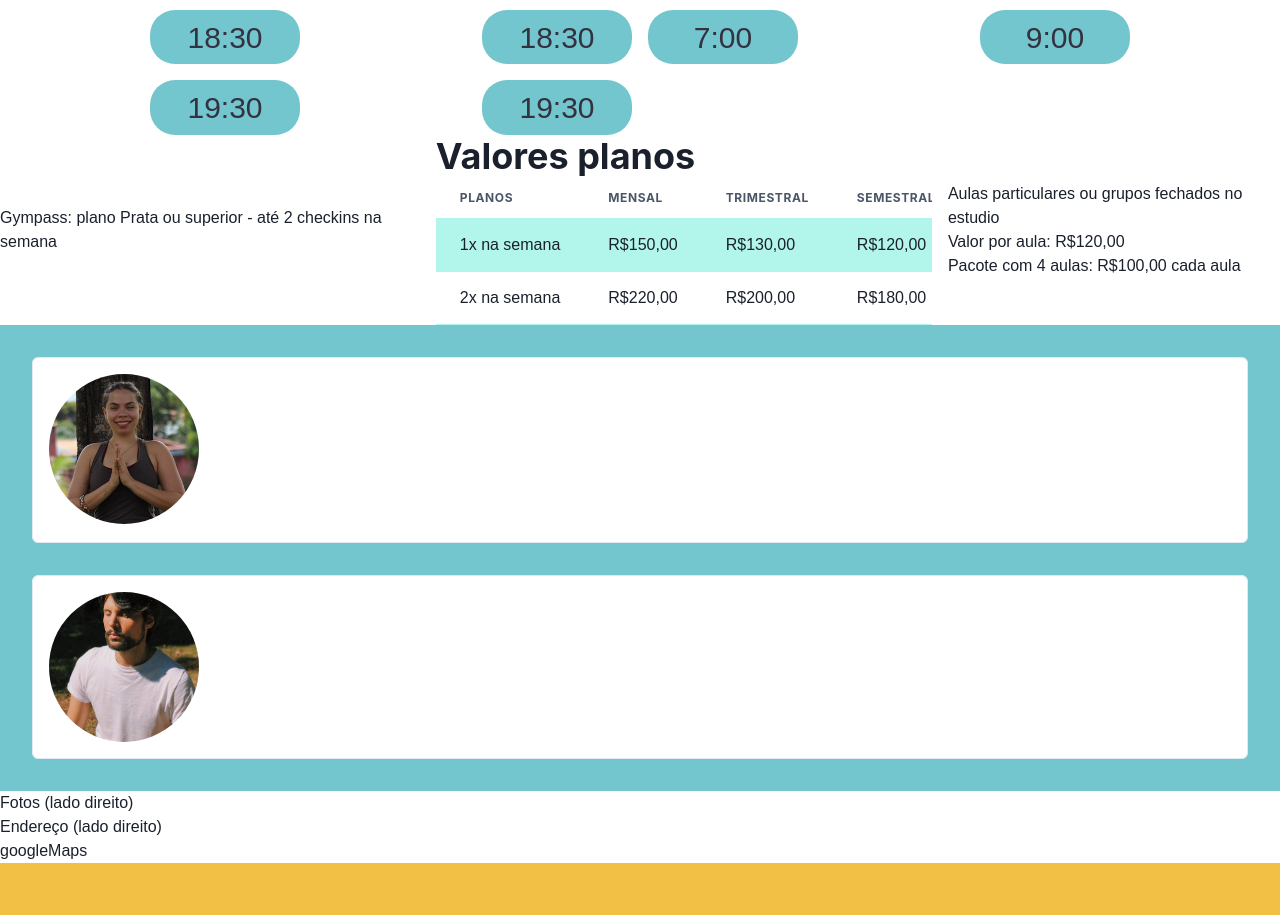
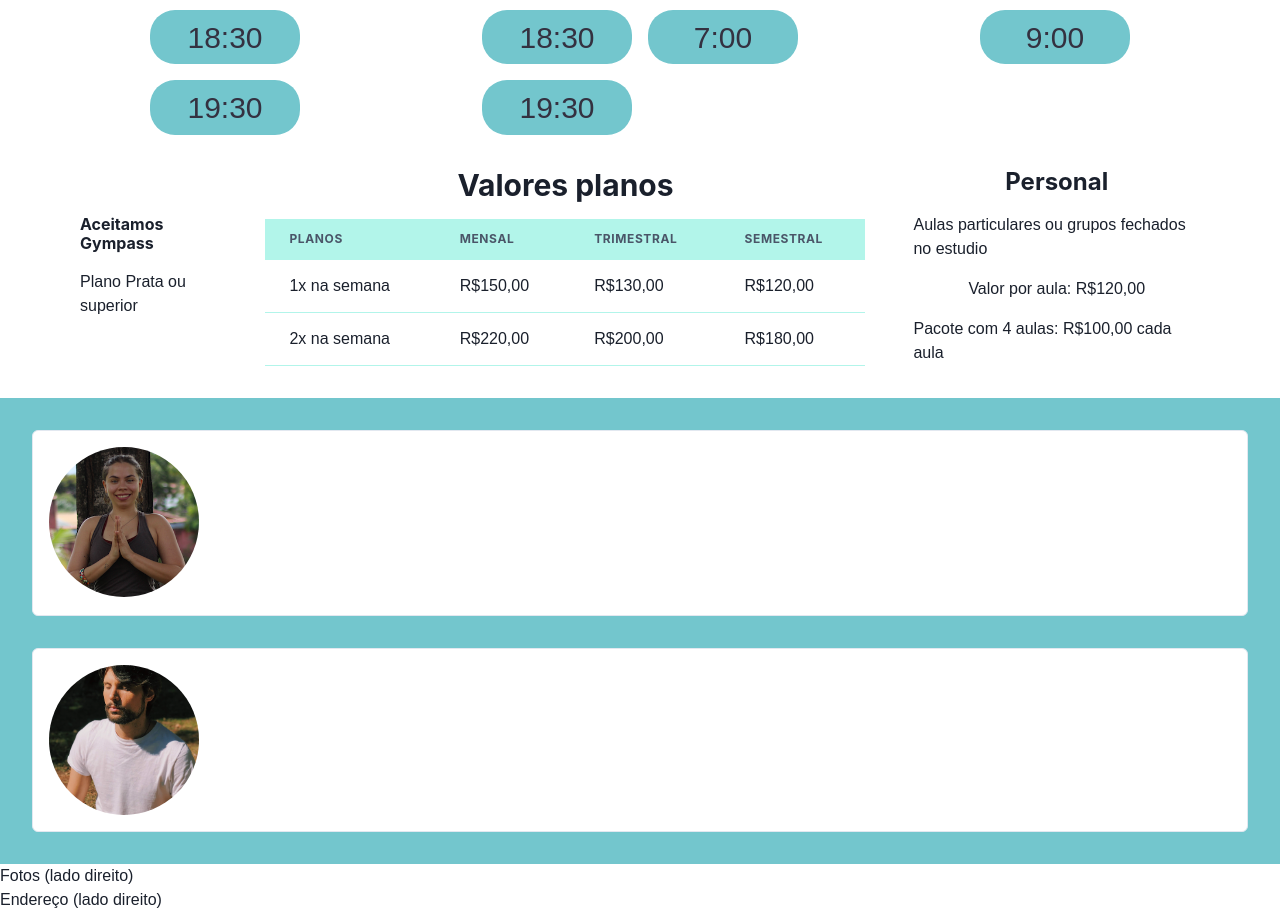
Before and after one commit to Rodrigo-Brezolin-Buquera/YGM-SPA, a React (Create React App) app: page / in a window 1280 px wide. Shown: the part 1540-2455 px from the top of the page. Built offline with nearby package versions, Linux system fonts and the light colour scheme.

Commit message:
secção valores -estilizada

```diff
--- a/src/pages/mainPage/components/values/components/Gympass/Gympass.js
+++ b/src/pages/mainPage/components/values/components/Gympass/Gympass.js
@@ -1,8 +1,13 @@
-import { Text } from "@chakra-ui/react"
+import { Box, Heading, Text } from "@chakra-ui/react"
 import { gympassLimit, gympassPlan } from "../../../../../../constants/texts/valuesInformation"
 
 export const Gympass = () => {
     return (
-        <Text> Gympass: plano {gympassPlan}  ou superior - até {gympassLimit} checkins na semana </Text>
+        <Box display={"flex"} flexDirection="column" justifyContent={"center"} alignItems="center" gap={"1em"} >
+            <Heading fontSize={"initial"}>Aceitamos Gympass</Heading>
+            <Text>  Plano {gympassPlan}  ou superior </Text>
+
+        </Box>
+
     )
 }
--- a/src/pages/mainPage/components/values/components/Personal/Personal.js
+++ b/src/pages/mainPage/components/values/components/Personal/Personal.js
@@ -1,14 +1,16 @@
-import { Text } from "@chakra-ui/react"
+import { Heading, Text,Box } from "@chakra-ui/react"
 import { personalPackValue, personalValue } from "../../../../../../constants/texts/valuesInformation"
 
 export const Personal = () => {
     return (
-        <section>
-             <Text> Aulas particulares ou grupos fechados no estudio</Text>
+
+        <Box display={"flex"} flexDirection="column" justifyContent={"center"} alignItems="center" gap={"1em"} >
+            <Heading fontSize={"2xl"}> Personal </Heading>
+            <Text> Aulas particulares ou grupos fechados no estudio</Text>
              <Text> Valor por aula: {personalValue} </Text>
              <Text> Pacote com 4 aulas: {personalPackValue} cada aula </Text>
 
-        </section>
+        </Box>
 
     )
 }
--- a/src/pages/mainPage/components/values/components/PlanValues/PlanValues.js
+++ b/src/pages/mainPage/components/values/components/PlanValues/PlanValues.js
@@ -13,12 +13,12 @@ import {
 import { Monthy1x, Monthy2x, Quarterly1x, Quarterly2x, Semester1x, Semester2x } from '../../../../../../constants/texts/valuesInformation'
 
 export const PlanValues = () => {
-    return   <TableContainer>
-        <Heading>Valores planos</Heading>
-    <Table variant='striped' colorScheme='teal'>
+    return <TableContainer minWidth="600px" display={"flex"} flexDirection={"column"} alignItems={"center"} gap="1em">
+        <Heading fontSize={"3xl"}>Valores planos</Heading>
+        <Table variant='simple' colorScheme='teal'>
             <Thead>
-            <Tr>
-                <Th> Planos</Th>
+                <Tr backgroundColor={"teal.100"}>
+                    <Th>Planos</Th>
                     <Th>Mensal</Th>
                     <Th>Trimestral</Th>
                     <Th>Semestral</Th>
--- a/src/pages/mainPage/components/values/styled.js
+++ b/src/pages/mainPage/components/values/styled.js
@@ -4,8 +4,8 @@ import { primaryColor, secondaryColor } from "../../../../constants/colors"
 export const ValuesContainer = styled.section`
 
 display: flex;
-gap:1em;
-justify-content: center;
+gap:3em;
+justify-content: space-between;
 align-items:center;
-
+padding: 2em 5em;
 `
```
Lines whose indentation alone changed are shown as unchanged.
